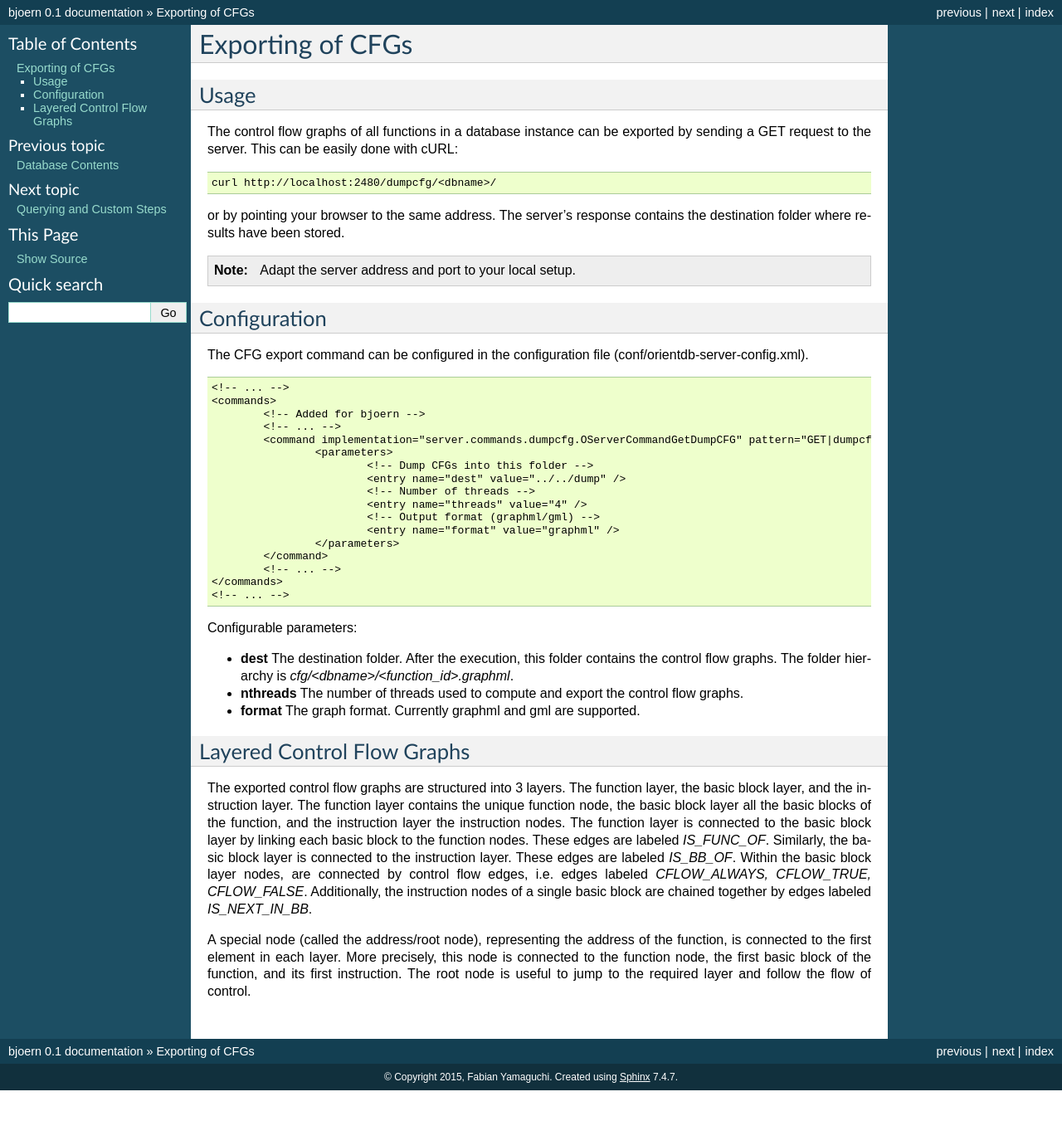
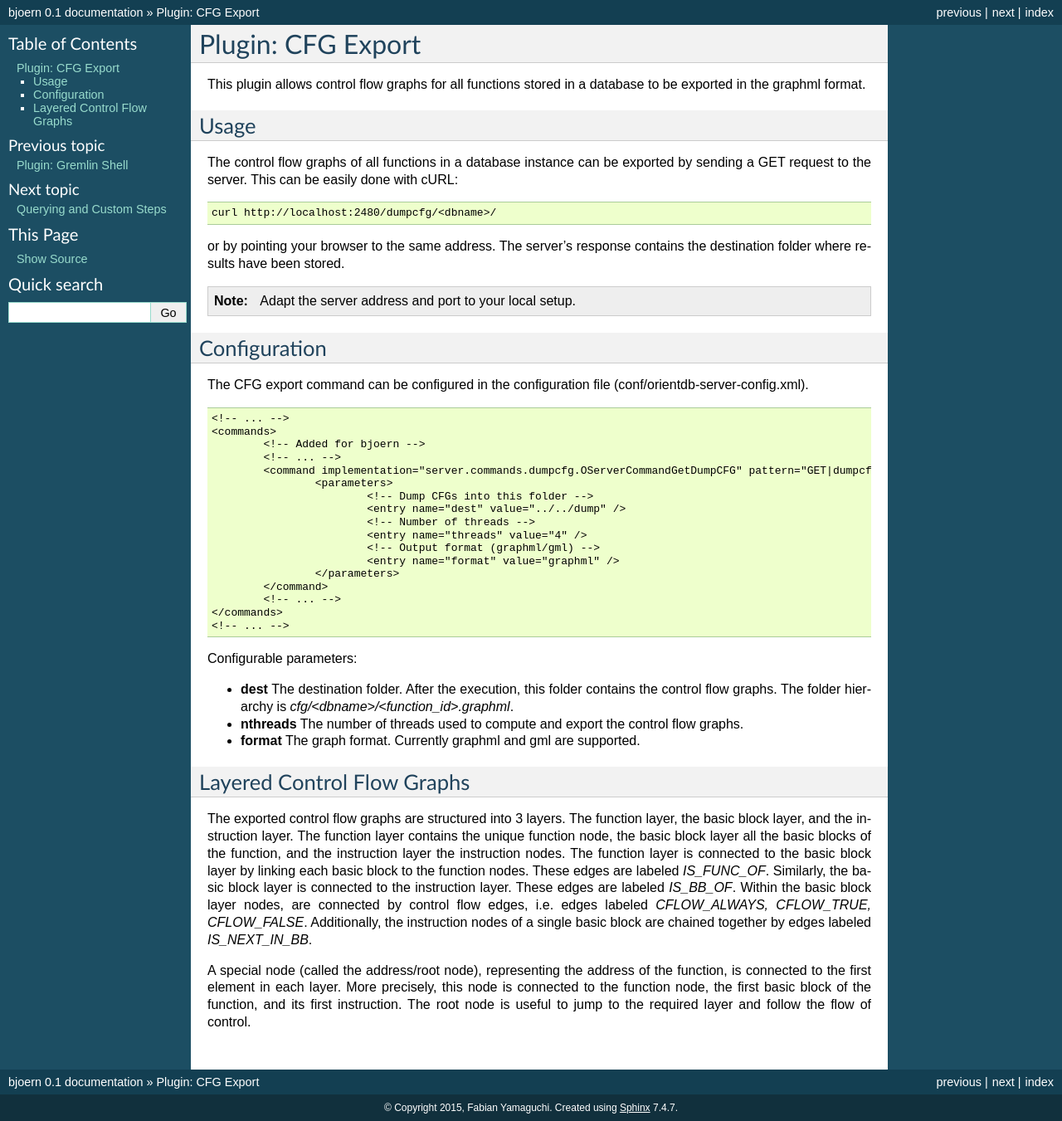
Before and after one commit to octopus-platform/bjoern, a Sphinx documentation site: the page built from docs/source/dumpcfg.rst, in a window 1280 px wide. Shown: the whole page at 83% size. Built offline with Sphinx 7.4.7, drawn with Linux system fonts in a browser that asks for light colours; before the commit the page ends 1314 px from its top, so only the background shows below that.

Commit message:
More documentation.

```diff
--- a/docs/source/dumpcfg.rst
+++ b/docs/source/dumpcfg.rst
@@ -1,5 +1,8 @@
-Exporting of CFGs
+Plugin: CFG Export
 ==================
+
+This plugin allows control flow graphs for all functions stored in a
+database to be exported in the graphml format.
 
 Usage
 -----
--- a/docs/source/index.rst
+++ b/docs/source/index.rst
@@ -18,6 +18,8 @@ Contents:
 	firststeps
 	architecture
 	dbcontents
+	csvimport
+	gremlinshell
 	dumpcfg
 	querying
 	plugins
```
Also changed, not shown: docs/source/csvimport.rst (added, +33 -0 lines), docs/source/gremlinshell.rst (added, +7 -0 lines).
